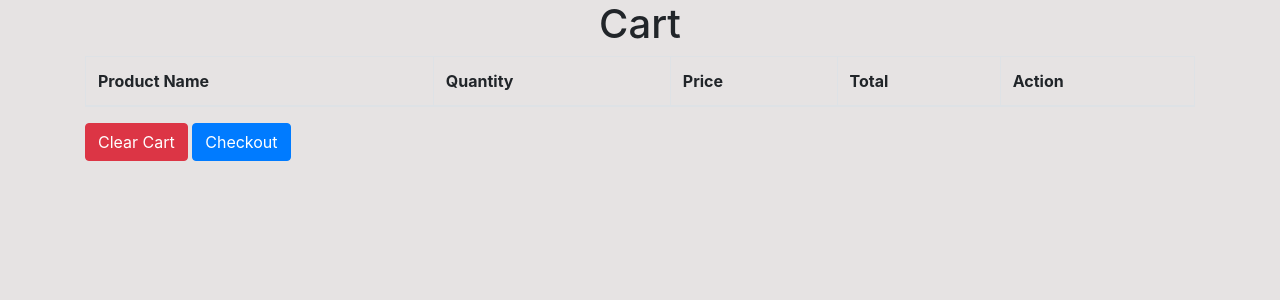
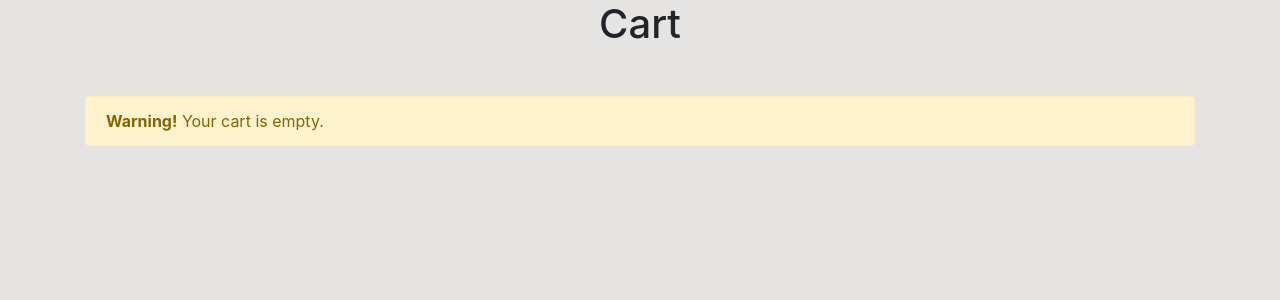
Before and after one commit to letsmoveAgniva/Soft_project, a Django app: page /cart/ in a window 1280 px wide. Shown: the part 56-356 px from the top of the page. Run offline with Django 5.2, Linux system fonts and the light colour scheme; a user stored in the database is signed in; data comes from the database, SQL or seed files in the repository; both versions use the stored data as it was after the commit; lists and menus that the app fills with data are empty.

Commit message:
Cart, Product quantity changes when order is completed

```diff
--- a/dashboard/views.py
+++ b/dashboard/views.py
@@ -13,10 +13,10 @@ from barcode.writer import ImageWriter
 # Create your views here.
 @login_required
 def index(request):
-    orders = Order.objects.all()
+    orders = Order.objects.filter(status='COMPLETED')
     products = Product.objects.all()
     workers_count = User.objects.all().count()
-    orders_count = Order.objects.count()
+    orders_count = orders.count()
     products_count = Product.objects.count()
     information = Information.objects.first()  # Assuming there's only one instance
     information_content = information.content if information else ""  # Retrieve th
@@ -27,6 +27,8 @@ def index(request):
         if order.product not in cur_products:
             cur_orders.append(order)
             cur_products.add(order.product)
+
+    in_cart = Order.objects.filter(status='IN_PROGRESS').count()
 
     # Calculate daily selling prices
     cur_daily_selling_prices = []
@@ -40,6 +42,7 @@ def index(request):
     form = OrderForm()
     context = {
         'orders': orders,
+        'in_cart': in_cart,
         'cur_orders': cur_orders,
         'form': form,
         'products': products,
@@ -61,21 +64,27 @@ def add_to_cart(request):
             instance = form.save(commit=False)
             instance.staff = request.user
             product = Product.objects.get(id=form.data['product'])
+            order = Order.objects.filter(product=product, status='IN_PROGRESS', staff=request.user).first()
             if int(form.data['order_quantity']) > product.quantity:
                 messages.error(request, 'Order quantity exceeds available stock')
+            elif order:
+                order.order_quantity += int(form.data['order_quantity'])
+                product.quantity -= int(form.data['order_quantity'])
+                product.save()
+                order.save()
+                messages.success(request, 'Added to cart successfully')
             else:
-                # Change product quantity
                 product.quantity -= int(form.data['order_quantity'])
-                product.ordered_quantity += int(form.data['order_quantity'])
                 product.save()
                 instance.save()
-                messages.success(request, 'Order has been placed successfully')
+                messages.success(request, 'Added to cart successfully')
     return redirect('dashboard-index')
 
 def cart(request):
     cart_orders = Order.objects.filter(status='IN_PROGRESS', staff=request.user)
     context = {
         'cart_orders': cart_orders,
+        'cart': cart_orders.count(),
     }
     return render(request, 'dashboard/cart.html', context)
 
@@ -93,6 +102,9 @@ def billing(request):
     total_price = sum([order.product.selling_price * order.order_quantity for order in cart_orders])
     for order in cart_orders:
         order.status = 'COMPLETED'
+        product = order.product
+        product.ordered_quantity += order.order_quantity
+        product.save()
         order.save()
 
     # use system date and a random number as bill number
--- a/templates/dashboard/cart.html
+++ b/templates/dashboard/cart.html
@@ -8,7 +8,7 @@
     <div class="row">
         <div class="col-md-12">
             <h1 class="text-center">Cart</h1>
-            {% if True %}
+            {% if cart %}
             <table class="table table-bordered table-hover">
                 <thead>
                     <tr>
@@ -37,7 +37,10 @@
             <a href="#" class="btn btn-danger">Clear Cart</a>
             <a href="{% url 'checkout' %}" class="btn btn-primary">Checkout</a>
             {% else %}
-            <h1 class="text-center">Cart is Empty</h1>
+            {% comment %} A warning that the cart is empty in bootstrap add a padding {% endcomment %}
+            <div class="alert alert-warning mt-5" role="alert">
+                <strong>Warning!</strong> Your cart is empty.
+            </div>
             {% endif %}
         </div>
     </div>
--- a/templates/dashboard/staff_index.html
+++ b/templates/dashboard/staff_index.html
@@ -63,6 +63,11 @@
               {% endfor %}
             </tbody>
           </table>
+          {%if in_cart %}
+          <p class="text-center text-info text-bold mt-4 mb-4 bg-light p-2 border border-info rounded shadow-sm">
+            You have {{ in_cart }} items in your cart. Go to cart to view them.
+          </p>
+          {% endif %}
         </div>
       </div>
     </div>
```
Also changed, not shown: db.sqlite3, media/barcode/barcode.png.
